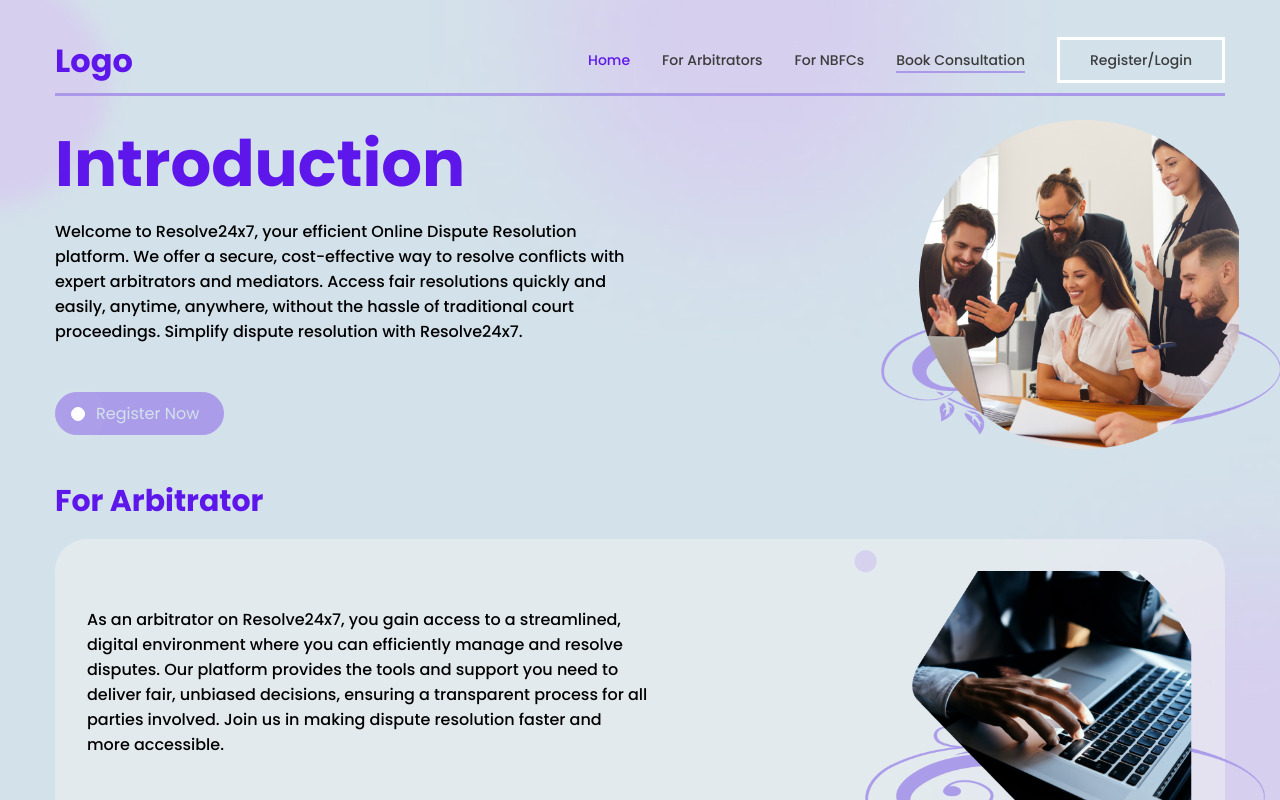
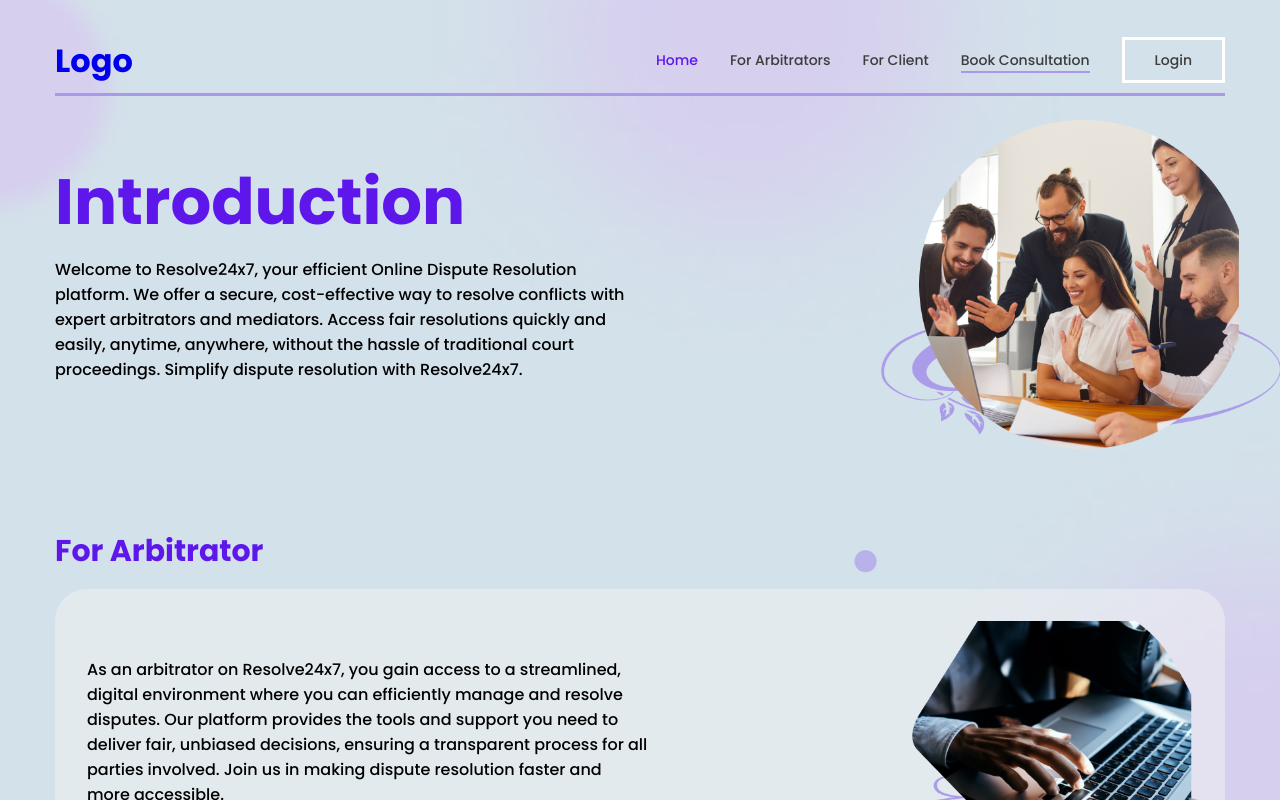
Before and after one commit to Recqarz/ODR_Frontend, a React (Vite) app: page / in a window 1280 px wide. Shown: the top 800 px of the page. Built offline with nearby package versions, Linux system fonts and the light colour scheme.

Commit message:
landing page css

```diff
--- a/package.json
+++ b/package.json
@@ -10,17 +10,18 @@
     "preview": "vite preview"
   },
   "dependencies": {
+    "@cashfreepayments/cashfree-js": "^1.0.5",
     "@emotion/react": "^11.13.3",
     "@emotion/styled": "^11.13.0",
     "@mui/icons-material": "^6.0.1",
     "@mui/material": "^6.0.1",
-    "@cashfreepayments/cashfree-js": "^1.0.5",
     "@reduxjs/toolkit": "^2.2.7",
     "axios": "^1.7.5",
     "react": "^18.3.1",
     "react-dom": "^18.3.1",
     "react-redux": "^9.1.2",
     "react-router-dom": "^6.26.1",
+    "react-scroll": "^1.9.0",
     "react-toastify": "^10.0.5"
   },
   "devDependencies": {
--- a/src/components/Login/Login.css
+++ b/src/components/Login/Login.css
@@ -12,16 +12,16 @@
 .sign-up-link {text-align: center;padding-top: 20px;}
 .login-btn-row {text-align: center;padding-top: 20px;}
 .login-img {width: 70%;text-align: center;display: flex;align-items: center;justify-content: center;}
-.login-img img {max-width: 500px;}
+.login-img img {max-width: 500px;width: 100%;}
 .lock-icon {text-align: center;}
 .lock-icon svg {border: 1px solid #000; padding: 10px;font-size: 4rem;border-radius: 50%;}
 
 /* Query Page css */
-.custom-form form > div {margin-bottom: 20px;}
-.custom-form form label {font-weight: 500;}
+/* .custom-form form > div {margin-bottom: 20px;}
+.custom-form form label {font-weight: 500;} */
 
 /* consult-form */
-.consult-form {display: flex;width: 100%;}
+/* .consult-form {display: flex;width: 100%;}
 .consult-form .steps {width: 33.33%;padding: 2rem;border-right: 2px solid #aaa;position: relative;padding-bottom: 80px;}
 .consult-form .steps:last-child {border-right:0px;}
 .steps h3 {display: flex;justify-content: space-between;font-size: 1rem;margin: 0px 0px 15px;color: #5E17EB;}
@@ -33,4 +33,9 @@
 .btn-row button.left { background: #6B7280; border-color: #6B7280;}
 .btn-row button.left:hover { color: #6B7280;}
 .steps > div.btn-row {padding: 0px 2rem 0px;position: absolute;bottom: 20px;display: flex;justify-content: space-between; left: 0px;    width: 100%;}
-.btn-row button:disabled {cursor: default; pointer-events: none; opacity: 0.5;}
+.btn-row button:disabled {cursor: default; pointer-events: none; opacity: 0.5;} */
+
+@media (max-width:767px){
+/* .form-sec {display: inline-block;width: 100%;padding: 30px 0px;}
+.left-form,.login-img {width: 100%;} */
+}
--- a/src/components/Login/Register.jsx
+++ b/src/components/Login/Register.jsx
@@ -118,7 +118,8 @@ const Register = () => {
                     }}
                     variant="standard"
                   />
-                  {role === 'client' && <TextField
+                  {/* {role === 'user' && } */}
+                  <TextField
                     id="org-name"
                     label="Organization Name"
                     placeholder="Type Your Organization Name"
@@ -136,7 +137,7 @@ const Register = () => {
                       ),
                     }}
                     variant="standard"
-                  />}
+                  />
                   <TextField
                     id="email"
                     label="Email Address"
--- a/src/components/Query/Query.jsx
+++ b/src/components/Query/Query.jsx
@@ -84,7 +84,10 @@ const Query = () => {
                                 // labelId="demo-simple-select"
                                 // id="demo-simple-select"
                                 value={formData.category} label="Select Category"
-                                name="category" value={formData.category} onChange={handleChange} required >
+                                name="category"
+                                //value={formData.category}
+                                onChange={handleChange} required
+                                >
                                 <MenuItem value={"Category 1"}>Category 1</MenuItem>
                                 <MenuItem value={"Category 2"}>Category 2</MenuItem>
                                 <MenuItem value={"Category 3"}>3</MenuItem>
--- a/src/index.css
+++ b/src/index.css
@@ -10,13 +10,17 @@ background: url(./images/body-bg.jpg); background-position: center; background-a
 .container {padding: 0px 15px; margin: 0px auto;}
 a {text-decoration: none;transition: all 1s ease 0s;}
 .disp-inline {display: inline-block;width: 100%;}
-.header {}
+.header {transition: all 1s ease 0s;top: -90px;}
+.header.fix-header {position: sticky;top: 0px;z-index: 1;background: rgba(211, 225, 234,0.8);border-bottom: 3px solid #AA99E9;
+}
+
 .bound {width: 100%;max-width: 1200px;margin: 0px auto; padding: 0px 15px;box-sizing: border-box;}
 .nav {border-bottom: 3px solid #AA99E9;display: flex;justify-content: space-between;padding: 50px 0px 20px;}
+.fix-header .nav {border-bottom: 0px;}
 .logo {color: #5E17EB;font-size: 2rem;line-height: 22px;font-weight: 700;}
 .main-menu ul {padding: 0px;margin: 0px;display: flex;gap: 2rem;}
 .main-menu ul li {list-style: none;}
-.main-menu ul li a {color: #3C3C3C;font-weight: 500;}
+.main-menu ul li a {color: #3C3C3C;font-weight: 500;cursor: pointer;}
 .main-menu ul li a:hover,.main-menu ul li.active a {color: #5E17EB;}
 
 .main-menu ul li.book-c {border-bottom: 2px solid #AA99E9;}
@@ -36,6 +40,7 @@ li.login-btn a:hover {background: #fff; color: #AA99E9;}
 .left-eft,button.left-eft {position: relative;padding-left: 2.5rem;}
 .left-eft:before,button.left-eft:before {border-radius: 50%;animation: shadow-pulse 1s infinite;content: "";width: 0.75rem;height: 0.75rem;border: 1px solid #fff;position: absolute;left: 0.938rem;top: 1px;bottom: 0;margin: auto;background: #fff;}
 .rg-btn:hover:before,button.rg-btn:hover:before {background: #AB9CEA;}
+div#for-arbitrator {padding-top: 50px;}
 /* .intro-img img {max-width: 400px;} */
 
 .h3 {font-size: 30px;margin: 0px 0px 15px;color: #5E17EB;}
@@ -56,7 +61,7 @@ li.login-btn a:hover {background: #fff; color: #AA99E9;}
 .foot-right ul {margin: 0px;padding: 0px;}
 .foot-right ul li {list-style: none;padding-bottom: 8px;}
 .foot-right ul li:last-child{margin-bottom: 0px;}
-.foot-right ul li a{color: #3E3E3E; font-weight: 500;}
+.foot-right ul li a{color: #3E3E3E; font-weight: 500;cursor: pointer;}
 .foot-right ul li a:hover {color: #5E17EB;}
 
 @media (max-width:767px){
--- a/src/pages/Footer.jsx
+++ b/src/pages/Footer.jsx
@@ -1,5 +1,6 @@
 import React from 'react'
 import { Link } from "react-router-dom";
+import { Link as ScrollLink } from 'react-scroll';
 
 const Footer = () => {
   return (
@@ -17,9 +18,9 @@ const Footer = () => {
                 <div className="foot-col1">
                     <h3>Company</h3>
                     <ul>
-                    <li><Link to="/">Introduction</Link></li>
-                    <li><Link to="/">For Arbitrator</Link></li>
-                    <li><Link to="/">For Client</Link></li>
+                    <li><ScrollLink to="intro-text" smooth={true} duration={500}>Introduction</ScrollLink></li>
+                    <li><ScrollLink to="for-arbitrator" smooth={true} duration={500} offset={-80}>For Arbitrator</ScrollLink></li>
+                    <li><ScrollLink to="for-client" smooth={true} duration={500} offset={-120}>For Client</ScrollLink></li>
                     <li><Link to="/querys">Raise a Ticket</Link></li>
                     <li><Link to="/">Book Consultation</Link></li>
                     </ul>
--- a/src/pages/Header.jsx
+++ b/src/pages/Header.jsx
@@ -1,5 +1,6 @@
-import React, { useState } from "react";
+import React, { useState, useEffect } from "react";
 import { Link, useNavigate } from "react-router-dom";
+import { Link as ScrollLink } from 'react-scroll';
 import { styled, alpha } from "@mui/material/styles";
 import AppBar from "@mui/material/AppBar";
 import Toolbar from "@mui/material/Toolbar";
@@ -8,6 +9,7 @@ import IconButton from "@mui/material/IconButton";
 import MenuIcon from "@mui/icons-material/Menu";
 import Container from "@mui/material/Container";
 import Box from "@mui/material/Box";
+
 
 //drawer elements used
 import Drawer from "@mui/material/Drawer";
@@ -103,20 +105,36 @@ export default function Header() {
       const allClear = await dispatch(logout())
       if (allClear) history('/login');
   }
-
+  const [isScrolled, setIsScrolled] = useState(false);
+  useEffect(() => {
+    window.addEventListener("scroll", handleScroll);
+    return () => {
+        window.removeEventListener("scroll", handleScroll);
+    };
+}, []);
+  const handleScroll = () => {
+    var scroll = window.scrollY;
+    // Check if the user has scrolled beyond a certain point (e.g., 300 pixels)
+    if (scroll >= 100) {
+        setIsScrolled(true);
+    } else {
+        setIsScrolled(false);
+    }
+};
     return (
-        <div className="header">
+        <div className={`header ${isScrolled ? "fix-header" : ""}`}>
+          <div className="bound">
             <div className="nav">
-                <div className="logo">Logo</div>
+                <div className="logo"><Link to="/">Logo</Link></div>
                 <Box className="main-menu" component="div" sx={{display: {xs: "none", sm: "block" }
                 }} >
                 {/* {search} */}
                     <ul>
                         <li className='active'><Link to="/">Home</Link></li>
-                        <li><Link to="/">For Arbitrators</Link></li>
-                        <li><Link to="/">For NBFCs</Link></li>
+                        <li><ScrollLink to="for-arbitrator" smooth={true} duration={500} activeClass="active" spy={true} offset={-80}>For Arbitrators</ScrollLink></li>
+                        <li><ScrollLink to="for-client" smooth={true} duration={500} activeClass="active" spy={true} offset={-120}>For Client</ScrollLink></li>
                         <li className='book-c'><Link to="/">Book Consultation</Link></li>
-                        { !role ? <li className='login-btn'><Link to="/login">Register/Login</Link></li>:
+                        { !role ? <li className='login-btn'><Link to="/login">Login</Link></li>:
                           <li  className='login-btn'><Link onClick={(e) => handleLogout(e)}>Logout</Link></li>
                           }
                     </ul>
@@ -155,7 +173,7 @@ export default function Header() {
 
                             <ListItemButton>
                                 <ListItemIcon><FolderIcon sx={{ color: "primary.main" }} /></ListItemIcon>
-                                <ListItemText primary="For NBFCs" />
+                                <ListItemText primary="For Client" />
                             </ListItemButton>
                             <ListItemButton>
                                 <ListItemIcon><FolderIcon sx={{ color: "primary.main" }} /></ListItemIcon>
@@ -173,6 +191,7 @@ export default function Header() {
                 </Box>
                 </Drawer>
             </div>
+          </div>
         </div>
     );
   }
--- a/src/pages/Home.jsx
+++ b/src/pages/Home.jsx
@@ -8,9 +8,10 @@ function Home() {
   return (
     <>
       <div className="home">
+        <Header />
         <div className="bound">
-          <Header />
-          <div className="intro-sec pb-40">
+
+          <div className="intro-sec pb-40" id='intro-text'>
             <div className="intro-text">
               <h1>Introduction</h1>
               <p>Welcome to Resolve24x7, your efficient Online Dispute Resolution
@@ -18,13 +19,13 @@ function Home() {
                   with expert arbitrators and mediators. Access fair resolutions quickly
                   and easily, anytime, anywhere, without the hassle of traditional court
                   proceedings. Simplify dispute resolution with Resolve24x7.</p>
-                  <div className="rg-link"><Link to="/register" className="rg-btn left-eft">Register Now</Link></div>
+                  {/* <div className="rg-link"><Link to="/register" className="rg-btn left-eft">Register Now</Link></div> */}
             </div>
             <div className="intro-img">
               <img className='land-ses' src="images/intro-img.png" alt="Intro Img" />
             </div>
           </div>
-          <div className="arbit-sec pb-40">
+          <div className="arbit-sec pb-40" id='for-arbitrator'>
             <h3 className='h3'>For Arbitrator</h3>
             <div className="arbit-box">
               <div className="arbit-text">
@@ -42,7 +43,7 @@ function Home() {
               </div>
             </div>
           </div>
-          <div className="arbit-sec client-sec pb-40">
+          <div className="arbit-sec client-sec pb-40" id='for-client'>
             <h3 className='h3'>For Client</h3>
             <div className="arbit-box">
               <div className="arbit-text">
```
Also changed, not shown: 1 other file (tests, documents, lock files or other folders).
